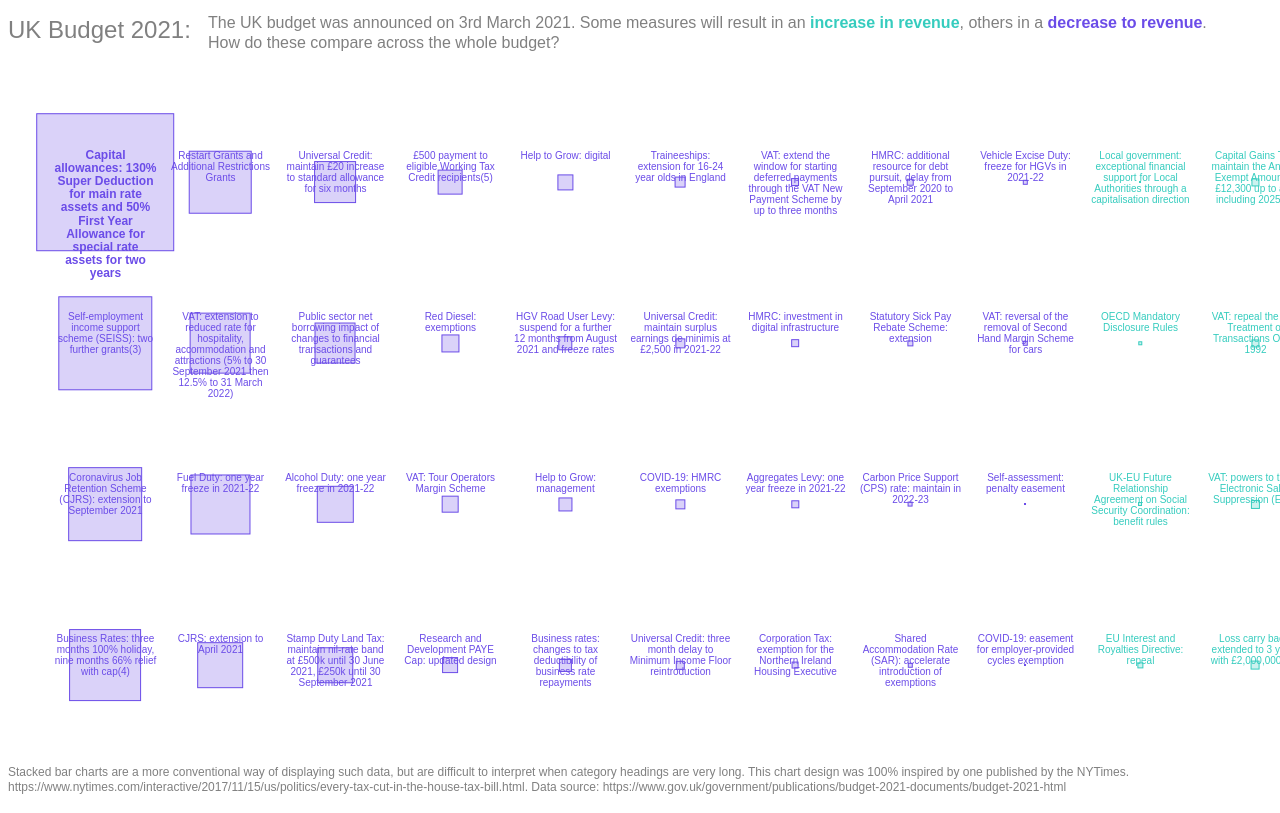
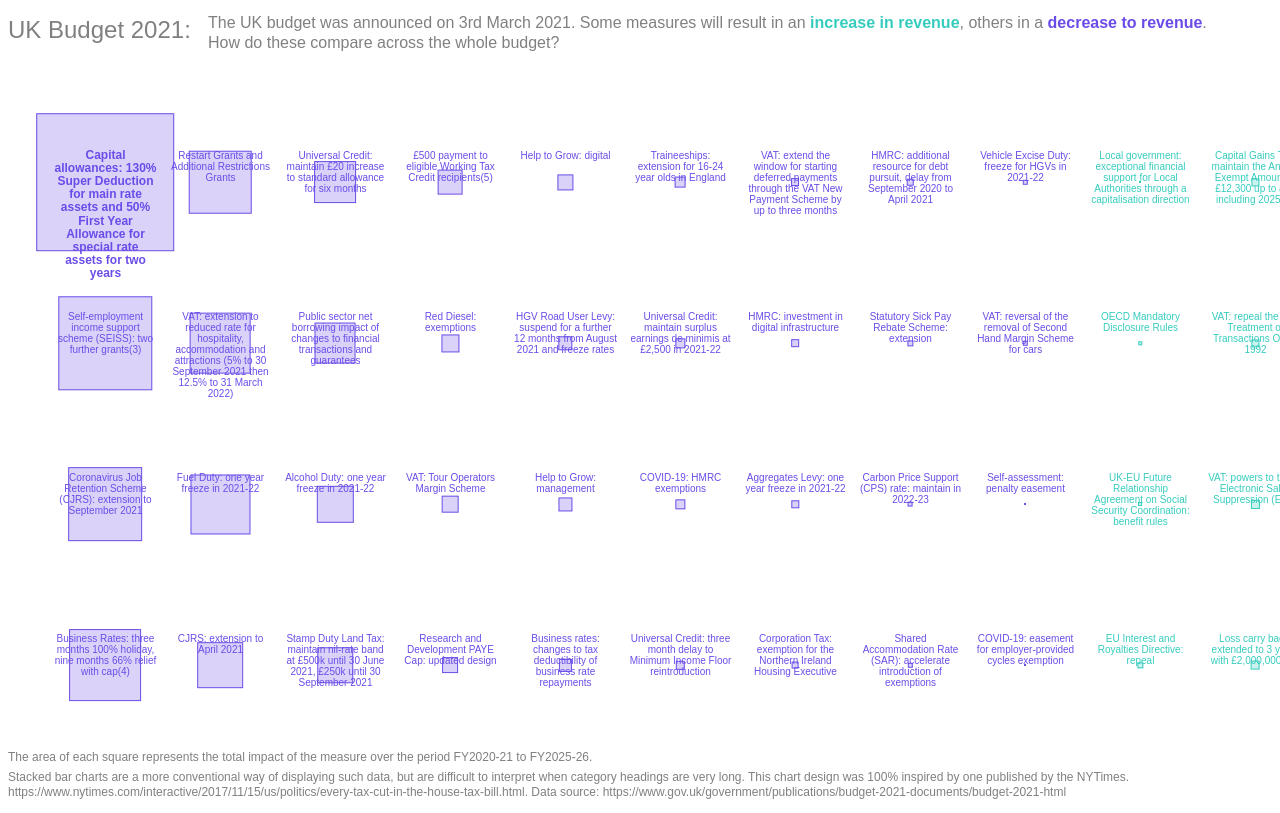
Before and after one commit to njball/3PagesSpringBudget-2021, a plain HTML site: page index.html in a window 1280 px wide. Shown: the top 813 px of the page. Drawn offline with nearby package versions, Linux system fonts and the light colour scheme.

Commit message:
Add area footnote

```diff
--- a/index.html
+++ b/index.html
@@ -19,6 +19,7 @@
             var visDescr2 = "How do these compare across the whole budget?";
             var visDataNotes_1 = "Stacked bar charts are a more conventional way of displaying such data, but are difficult to interpret when category headings are very long. This chart design was 100% inspired by one published by the NYTimes."
             var visDataNotes_2 = "https://www.nytimes.com/interactive/2017/11/15/us/politics/every-tax-cut-in-the-house-tax-bill.html. Data source: https://www.gov.uk/government/publications/budget-2021-documents/budget-2021-html ";
+            var visDataNotes_3 = "The area of each square represents the total impact of the measure over the period FY2020-21 to FY2025-26.";
 
 			//Create the svg container for title
 			var svgTitleHeight = 50, svgTitleWidth = 1250;
@@ -275,16 +276,25 @@
                 .attr("font-family", "sans-serif")
                 .attr("font-size", "12px")
                 .attr("fill", "grey")
-                .attr("y", svgNotesHeight/2 )
+                .attr("y", svgNotesHeight - 40 )
                 .attr("text-anchor", "right")
-                .text(visDataNotes_1) ;
+                .text(visDataNotes_3) ;
 
             var ourNotesText_2 = svgNotesContainer
                 .append("text")
                 .attr("font-family", "sans-serif")
                 .attr("font-size", "12px")
                 .attr("fill", "grey")
-                .attr("y", svgNotesHeight - 10 )
+                .attr("y", svgNotesHeight - 20 )
+                .attr("text-anchor", "right")
+                .text(visDataNotes_1) ;
+
+            var ourNotesText_3 = svgNotesContainer
+                .append("text")
+                .attr("font-family", "sans-serif")
+                .attr("font-size", "12px")
+                .attr("fill", "grey")
+                .attr("y", svgNotesHeight - 5 )
                 .attr("text-anchor", "right")
                 .text(visDataNotes_2) ;
 
```
